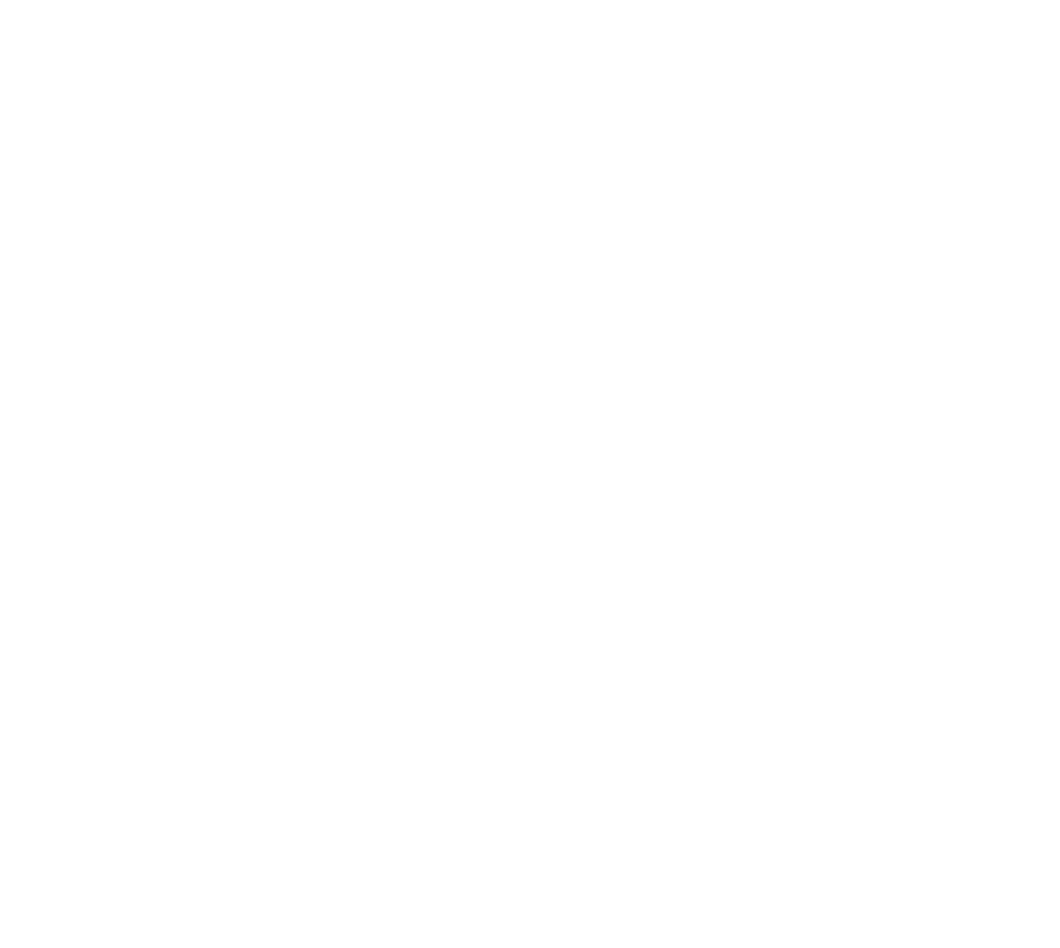
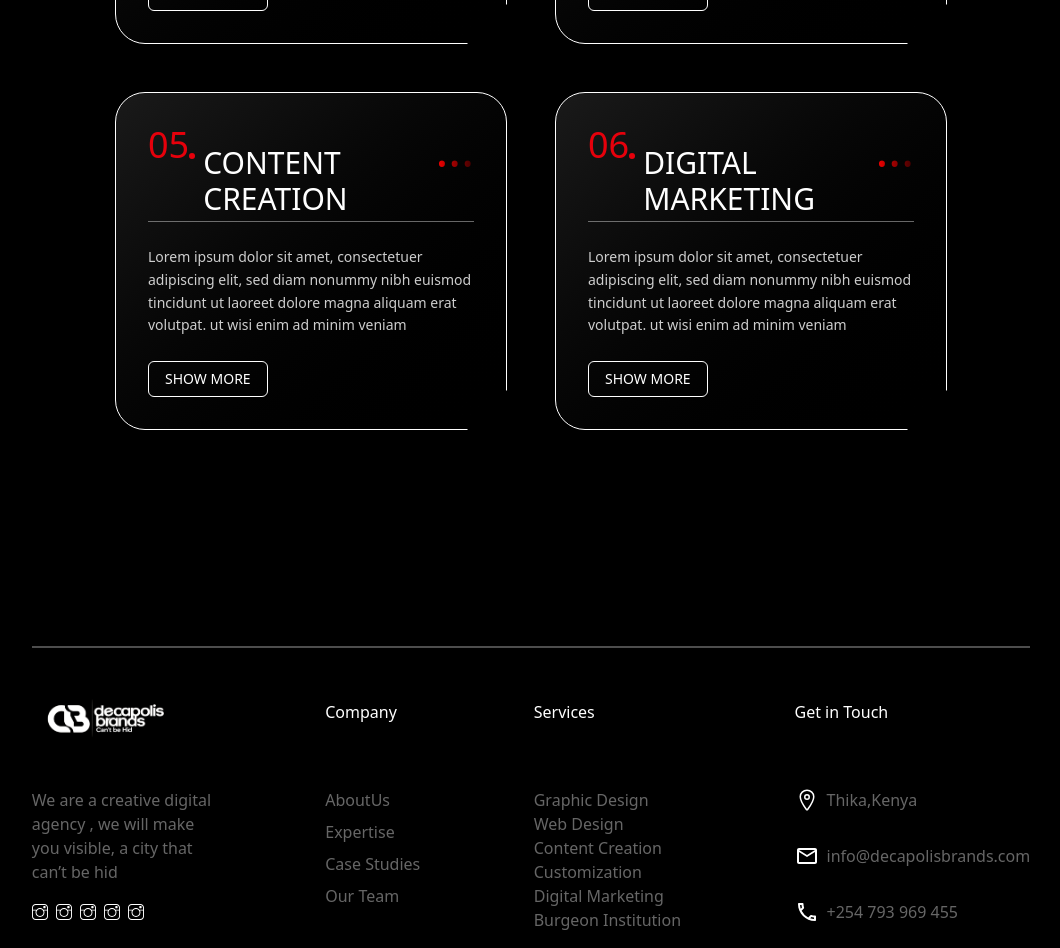
Before and after one commit to y-shiala/decapolis-brands, a React (Vite) app: page /expertise in a window 1280 px wide. Before the commit this address had no page. Shown: the part 880-1828 px from the top of the page, without its empty margins (109-1169 px from the left). Before the commit the page ends 800 px from the top, so only its background shows below. Built offline with nearby package versions, Linux system fonts and the light colour scheme; a web font is replaced by a local one.

Commit message:
Done the main expertise page

```diff
--- a/src/App.jsx
+++ b/src/App.jsx
@@ -1,15 +1,22 @@
 import { Routes, Route } from 'react-router-dom'
 import Index from './Pages/Index'
 import AboutUs from './Pages/AboutUs'
+import Expertise from './Pages/Expertise'
+import Header from './components/Header'
+import Footer from './components/Footer'
 const App = () => {
   return (
     <div className='overflow-x-hidden'>
 
+
       <Routes>
         <Route path='/' element={<Index />} />
         <Route path='/about-us' element={<AboutUs />} />
+        <Route path='/expertise' element={<Expertise />} />
 
       </Routes>
+
+      <Footer />
 
 
     </div>
--- /dev/null
+++ b/src/Pages/Expertise.jsx
@@ -0,0 +1,71 @@
+import React from 'react'
+import ServiceCard from '../components/ServiceCard'
+import Header from '../components/Header'
+import Footer from '../components/Footer'
+import { main } from 'framer-motion/client'
+
+const Expertise = () => {
+  const services = [
+    {
+      number: "01",
+      title: "UX - UI DESIGN",
+      description: "Lorem ipsum dolor sit amet, consectetuer adipiscing elit, sed diam nonummy nibh euismod tincidunt ut laoreet dolore magna aliquam erat volutpat. ut wisi enim ad minim veniam",
+
+    },
+    {
+      number: "02",
+      title: "WEB & APP DEVELOPMENT",
+      description: "Lorem ipsum dolor sit amet, consectetuer adipiscing elit, sed diam nonummy nibh euismod tincidunt ut laoreet dolore magna aliquam erat volutpat. ut wisi enim ad minim veniam",
+
+    },
+    {
+      number: "03",
+      title: "BRANDING AND CUSTOMIZATION",
+      description: "Lorem ipsum dolor sit amet, consectetuer adipiscing elit, sed diam nonummy nibh euismod tincidunt ut laoreet dolore magna aliquam erat volutpat. ut wisi enim ad minim veniam",
+
+    },
+    {
+      number: "04",
+      title: "GRAPHIC DESIGN",
+      description: "Lorem ipsum dolor sit amet, consectetuer adipiscing elit, sed diam nonummy nibh euismod tincidunt ut laoreet dolore magna aliquam erat volutpat. ut wisi enim ad minim veniam",
+
+    },
+    {
+      number: "05",
+      title: "CONTENT CREATION",
+      description: "Lorem ipsum dolor sit amet, consectetuer adipiscing elit, sed diam nonummy nibh euismod tincidunt ut laoreet dolore magna aliquam erat volutpat. ut wisi enim ad minim veniam",
+
+    },
+    {
+      number: "06",
+      title: "DIGITAL MARKETING",
+      description: "Lorem ipsum dolor sit amet, consectetuer adipiscing elit, sed diam nonummy nibh euismod tincidunt ut laoreet dolore magna aliquam erat volutpat. ut wisi enim ad minim veniam",
+
+    }
+  ];
+
+  return (
+   <main className='min-h-screen bg-black'>
+    <Header />
+
+    <section className='max-w-7xl mx-auto px-56 py-50'>
+      <div className='grid grid-cols-1 md:grid-cols-2 gap-8 md:gap-12'>
+        {services.map((services, index) => (
+          <ServiceCard
+            key={index}
+            number={services.number}
+            title={services.title}
+            description={services.description}
+
+
+          />
+        ))}
+      </div>
+
+    </section>
+
+   </main>
+  )
+}
+
+export default Expertise
--- a/src/components/Header.jsx
+++ b/src/components/Header.jsx
@@ -5,13 +5,13 @@ const Header = () => {
   const navlinks = [
     { href: "/", label: "Home" },
     { href: "/about-us", label: "AboutUs" },
-    { href: "/", label: "Expertise" },
+    { href: "/expertise", label: "Expertise" },
     { href: "/", label: "Case Studies" },
     { href: "/", label: "Our Team" },
     { href: "/", label: "ContactUs" }
   ]
   return (
-    <div className="absolute top-0 left-0 w-full z-20 ">
+    <div className="absolute top-0 left-0 w-full z-200 ">
       <div className=" mx-auto max-w-[1400px] flex flex-row justify-between  gap-25 items-center sticky bg-transparent top-0 z-20 ">
 
       <Link to="/">
--- a/src/components/Hero.jsx
+++ b/src/components/Hero.jsx
@@ -9,7 +9,7 @@ const Hero = () => {
   return (
     <div className='relative z-10 bg-black h-[850px] text-white overflow-hidden '>
       <HeroCaurosel />
-      <Header />
+
 
       <div>
         <div className="absolute left-29 top-34 ">
--- /dev/null
+++ b/src/components/ServiceCard.jsx
@@ -0,0 +1,55 @@
+import React from 'react'
+import { Button } from './ui/Button'
+import { useState } from 'react'
+
+const ServiceCard = ({ number, title, description }) => {
+  const [isHovered, setIsHovered] = useState(false);
+
+  const defaultBg = 'bg-gradient-to-br from-[#1A1A1A] to-[#000000]';
+  const hoverBg = "bg-gradient-to-r from-[#FF0000] to-[#3D0000]";
+
+  return (
+    <div
+      onMouseEnter={() => setIsHovered(true)}
+      onMouseLeave={() => setIsHovered(false)}
+
+      className={`relative p-8 border border-white transition-all duration-500 hover:scale-[1.02] ${isHovered ? hoverBg : defaultBg}`}
+      style={{
+        borderRadius: '30px',
+        clipPath: "polygon(0 0, 100% 0, 100% calc(100% - 40px), calc(100% - 40px) 100%, 0 100%)",
+      }}
+    >
+      <div className='flex flex-row gap-2  '>
+        <div className='flex'>
+           <h2 className={`${isHovered ? 'text-white' : 'text-red-600' } text-4xl`}>
+          {number}
+
+        </h2>
+
+          <div className={` border-none rounded-full w-1.5 h-1.5 ${isHovered ? 'bg-white' : 'bg-red-600' }   mt-7 `} />
+        </div>
+
+
+        <h2 className='text-white mt-5 text-3xl h-19 '>
+          {title}
+        </h2>
+        <div className='flex
+        '>
+           <div className={`text-5xl text-transparent ${isHovered ? 'bg-white' : 'bg-gradient-to-r from-[#FF0000] to-[#3D0000]' }   bg-clip-text `} >...</ div>
+        </div>
+      </div>
+
+      <div className='h-px w-full bg-white/40 mb-6' />
+
+      <div className='overflow-hidden transition-all duration-500'>
+        <p className='text-sm leading-relaxed text-white/80'>{description}</p>
+      </div>
+      <Button className='mt-6 uppercase text-sm border border-white text-white'>
+        Show More
+      </Button>
+
+    </div>
+  )
+}
+
+export default ServiceCard
```
Also changed, not shown: src/components/ui/button.tsx (+9 -9 lines).
